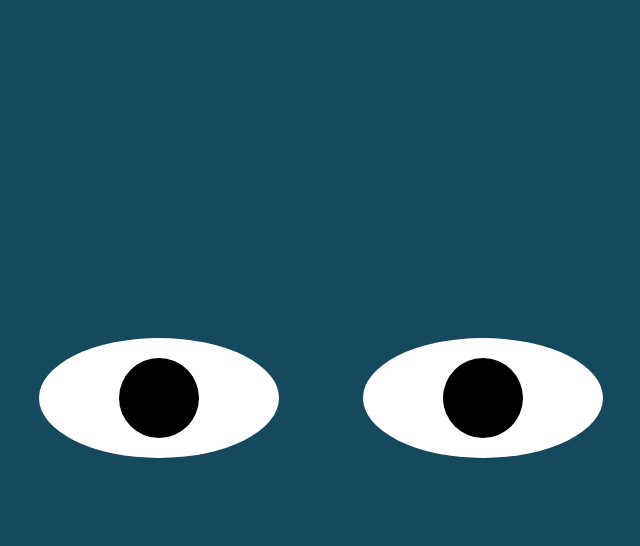
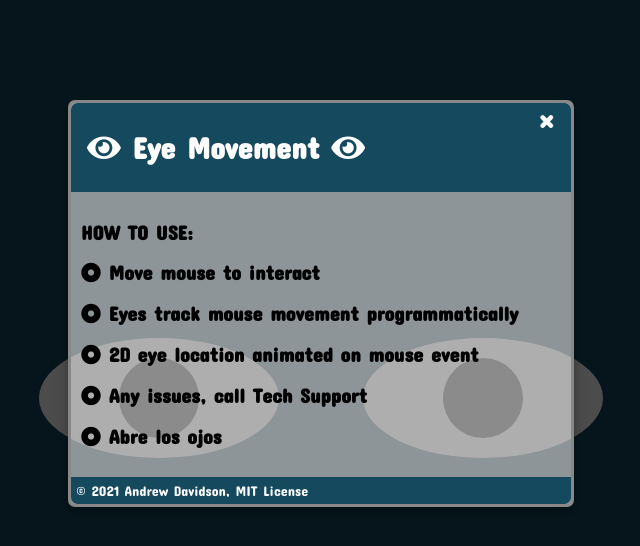
Before and after one commit to ajdavidson/eye-movement, a plain HTML site: page index.html in a window 1280 px wide. Shown: the whole page, without its empty margins (319-959 px from the left). Drawn offline with Linux system fonts and the light colour scheme.

Commit message:
Update style and add modal

```diff
--- a/index.html
+++ b/index.html
@@ -1,10 +1,41 @@
 <html>
 
 <head>
+    <link rel="stylesheet" href="https://cdnjs.cloudflare.com/ajax/libs/font-awesome/5.14.0/css/all.css">
+    <link rel="preconnect" href="https://fonts.googleapis.com">
+    <link rel="preconnect" href="https://fonts.gstatic.com" crossorigin>
+    <link href="https://fonts.googleapis.com/css2?family=Concert+One&display=swap" rel="stylesheet">
+
+    <link rel="stylesheet" href="modal.css">
     <link rel="stylesheet" type="text/css" href="./styles.css">
 </head>
 
 <body>
+<!-- The Modal -->
+<div id="myModal" class="modal">
+
+    <!-- Modal content -->
+    <div class="modal-content">
+        <div class="modal-header">
+            <span class="close">&times;</span>
+            <h2><i class="fas fa-eye"></i>&nbsp;Eye Movement&nbsp;<i class="fas fa-eye"></i></h2>
+        </div>
+        <div class="modal-body">
+            <ul id="modal-howTo">
+                <lh>HOW TO USE:</lh>
+                <li>&nbsp;Move mouse to interact</li>
+                <li>&nbsp;Eyes track mouse movement programmatically</li>
+                <li>&nbsp;2D eye location animated on mouse event</li>
+                <li>&nbsp;Any issues, call Tech Support</li>
+                <li>&nbsp;Abre los ojos</li>
+            </ul>
+        </div>
+        <div class="modal-footer">
+            <p>&copy; 2021 Andrew Davidson, MIT License</p>
+        </div>
+    </div>
+</div>
+<!---->
     <div class="eyes">
         <div class="eye">
             <div class="ball"></div>
@@ -15,5 +46,5 @@
     </div>
 </body>
 <script src="./eyes.js"></script>
-
+<script type="application/javascript" src="modal.js"></script>
 </html>
--- /dev/null
+++ b/modal.css
@@ -0,0 +1,117 @@
+@font-face {
+    font-family: PAC-FONT;
+    src: url(./fonts/PAC-FONT.TTF);
+}
+body{
+    font-family: 'Orbitron', sans-serif;
+}
+/* The Modal (background) */
+.modal {
+    display: none; /* Hidden by default */
+    position: fixed; /* Stay in place */
+    z-index: 1; /* Sit on top */
+    padding-top: 100px; /* Location of the box */
+    left: 0;
+    top: 0;
+    width: 100%; /* Full width */
+    height: 100%; /* Full height */
+    overflow: auto; /* Enable scroll if needed */
+    background-color: rgb(0, 0, 0); /* Fallback color */
+    background-color: rgba(0, 0, 0, 0.7); /* Black w/ opacity */
+}
+
+/* Modal Content */
+.modal-content {
+    position: relative;
+    background-color: rgba(254, 254, 254, 0.55);
+    margin: auto;
+    padding: 0;
+    border: 3px solid #888;
+    border-radius: 7px;
+    /*width: 80%;*/
+    width: 500px; /* Full width */
+    height: 401px; /* Full height */
+    box-shadow: 0 4px 8px 0 rgba(0, 0, 0, 0.2), 0 6px 20px 0 rgba(0, 0, 0, 0.19);
+    -webkit-animation-name: animatetop;
+    -webkit-animation-duration: 0.4s;
+    animation-name: animatetop;
+    animation-duration: 0.6s;
+    font-family: 'Concert One', cursive;
+    font-size: 20px;
+}
+
+/* Add Animation */
+@-webkit-keyframes animatetop {
+    from {
+        top: -300px;
+        opacity: 0;
+    }
+    to {
+        top: 0;
+        opacity: 1;
+    }
+}
+
+@keyframes animatetop {
+    from {
+        top: -300px;
+        opacity: 0;
+    }
+    to {
+        top: 0;
+        opacity: 1;
+    }
+}
+
+/* The Close Button */
+.close {
+    color: white;
+    float: right;
+    font-size: 28px;
+    font-weight: bold;
+}
+
+.close:hover,
+.close:focus {
+    color: #000;
+    text-decoration: none;
+    cursor: pointer;
+}
+
+.modal-header {
+    padding: 2px 16px;
+    background-color: #14495e;
+    color: white;
+    border-radius: 7px 7px 0px 0px;
+    font-family: 'Concert One', cursive;
+}
+
+.modal-body {
+    background-color: rgba(0, 0, 0, 0);
+    /*padding: 2px 16px;*/
+}
+
+.modal-footer {
+    background-color: #14495e;
+    color: white;
+    border-radius: 0px 0px 7px 7px;
+    font-family: 'Concert One', cursive;
+}
+.modal-footer p {
+    padding: 5px;
+    color: white;
+    font-size: 14px;
+}
+#modal-howTo {
+    list-style: none;
+    padding-left: 10px;
+    font-weight: bold;
+    line-height: 2;
+    /*font-family: 'Comfortaa', cursive;*/
+}
+#modal-howTo li:before {
+    font-family: "Font Awesome 5 Free";
+    content: "\f192";
+    font-weight: 900; /* <-- add this */
+    color: black;
+}
--- /dev/null
+++ b/modal.js
@@ -0,0 +1,31 @@
+// Get the modal
+var modal = document.getElementById("myModal");
+
+// Get the button that opens the modal
+var btn = document.getElementById("myBtn");
+
+// Get the <span> element that closes the modal
+var span = document.getElementsByClassName("close")[0];
+
+// runs immediately
+
+(() => {
+    //...
+    modal.style.display = "block";
+})();
+
+// btnHelp.onclick = function () {
+//     modal.style.display = "block";
+// }
+
+// When the user clicks on <span> (x), close the modal
+span.onclick = function () {
+    modal.style.display = "none";
+};
+
+// When the user clicks anywhere outside of the modal, close it
+window.onclick = function (event) {
+    if (event.target == modal) {
+        modal.style.display = "none";
+    }
+};
```
